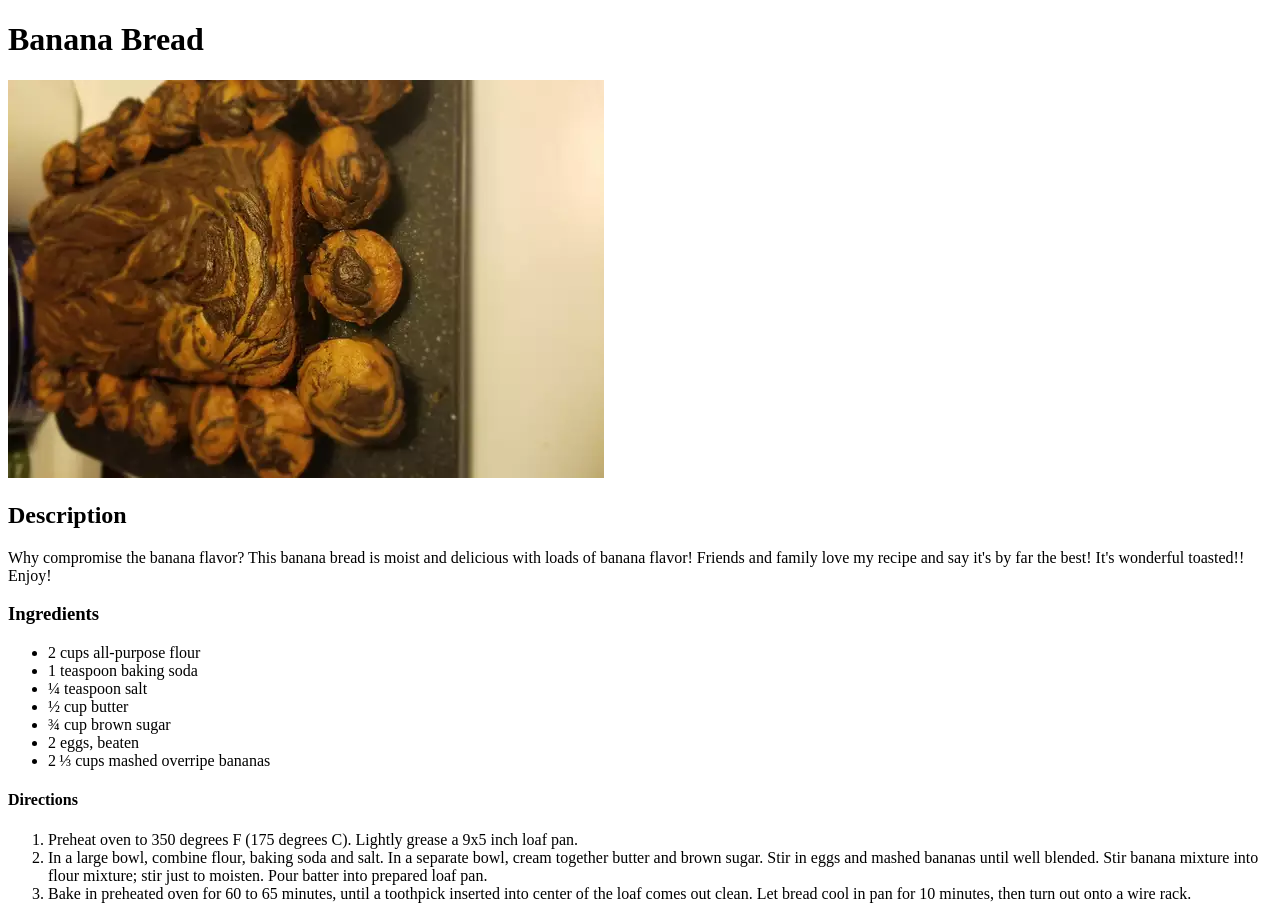
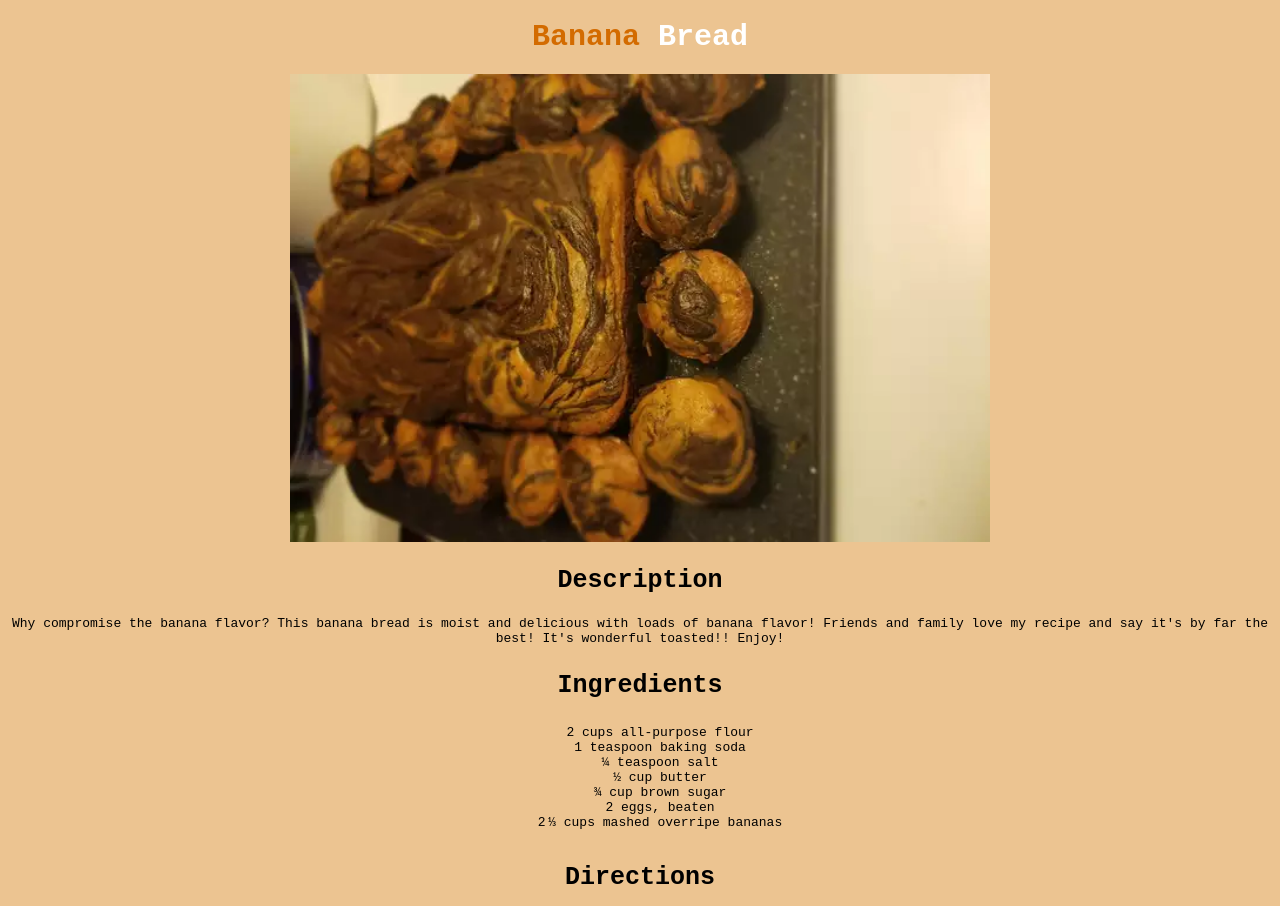
Before and after one commit to Kiraa20/odin-recipes, a plain HTML site: page recipes/banana.html in a window 1280 px wide. Shown: the top 906 px of the page. Drawn offline with Linux system fonts and the light colour scheme.

Commit message:
added css styles in each recipe

```diff
--- a/recipes/banana.html
+++ b/recipes/banana.html
@@ -2,25 +2,26 @@
 <html lang="en">
   <head>
     <meta charset="UTF-8" />
-    <meta http-equiv="X-UA-Compatible" content="IE=edge" />
-    <meta name="viewport" content="width=device-width, initial-scale=1.0" />
+    <link rel="stylesheet" href="./styles.css" />
     <title>Banana Bread</title>
   </head>
   <body>
-    <h1>Banana Bread</h1>
+    <h1 class="title header">
+      <span class="banana">Banana</span> <span class="bread">Bread</span>
+    </h1>
 
     <img src="./images/banana.webp" alt="Banana Bread" />
 
-    <h2>Description</h2>
+    <h2 class="title1">Description</h2>
     <p>
       Why compromise the banana flavor? This banana bread is moist and delicious
       with loads of banana flavor! Friends and family love my recipe and say
       it's by far the best! It's wonderful toasted!! Enjoy!
     </p>
 
-    <h3>Ingredients</h3>
+    <h3 class="title1">Ingredients</h3>
 
-    <ul>
+    <ul class="list-1">
       <li>2 cups all-purpose flour</li>
       <li>1 teaspoon baking soda</li>
       <li>¼ teaspoon salt</li>
@@ -30,9 +31,9 @@
       <li>2 ⅓ cups mashed overripe bananas</li>
     </ul>
 
-    <h4>Directions</h4>
+    <h4 class="title1">Directions</h4>
 
-    <ol>
+    <ol class="list-2">
       <li>
         Preheat oven to 350 degrees F (175 degrees C). Lightly grease a 9x5 inch
         loaf pan.
--- /dev/null
+++ b/recipes/styles.css
@@ -0,0 +1,31 @@
+body {
+  background-color: rgb(236, 196, 145);
+  font-family: monospace;
+  text-align: center;
+}
+
+.header {
+  font-size: 30px;
+  font-weight: bold;
+}
+
+.banana {
+  color: #d36b00;
+}
+
+.bread {
+  color: rgb(255, 255, 255);
+}
+
+img {
+  width: 700px;
+  height: auto;
+}
+
+.title1 {
+  font-size: 25px;
+}
+
+.list-1 {
+  list-style: none;
+}
```
Also changed, not shown: recipes/cooker.html (+1 -2 lines), recipes/pasta.html (+1 -2 lines).
